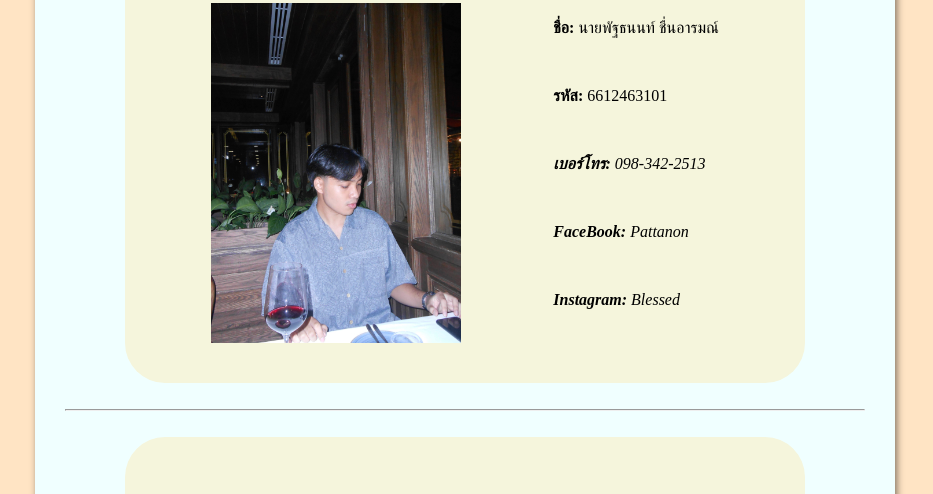
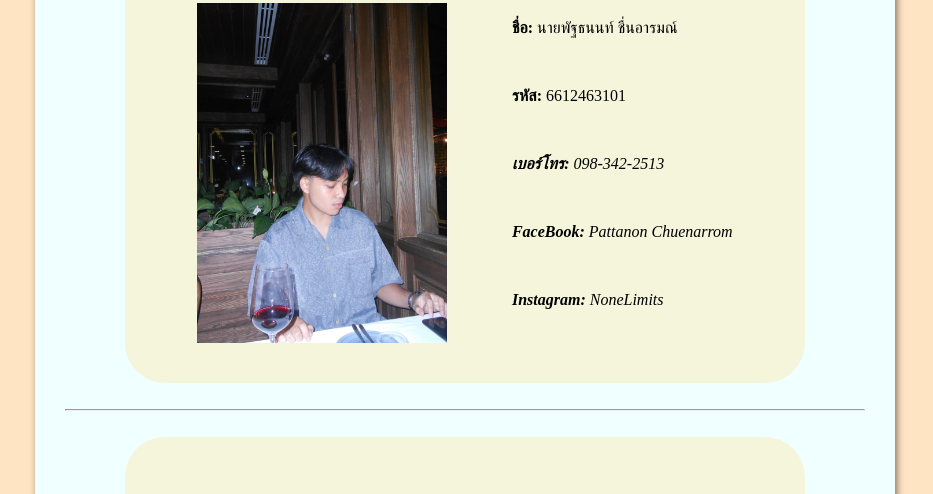
Before and after one commit to 66124630101-jpg/web-101, a plain HTML site: page index.html in a window 1280 px wide. Shown: the part 786-1280 px from the top of the page, without its empty margins (175-1108 px from the left). Drawn offline with Linux system fonts and the light colour scheme.

Commit message:
Revise personal details and hobby descriptions
Updated personal information and hobbies section.

```diff
--- a/index.html
+++ b/index.html
@@ -30,8 +30,8 @@
                     <p><strong>รหัส:</strong>&nbsp;6612463101</p><br>
                     <address>
                         <p><strong>เบอร์โทร:</strong>&nbsp;098-342-2513</p><br>
-                        <p><strong>FaceBook:</strong>&nbsp;Pattanon</p><br>
-                        <p><strong>Instagram:</strong>&nbsp;Blessed</p><br>
+                        <p><strong>FaceBook:</strong>&nbsp;Pattanon Chuenarrom</p><br>
+                        <p><strong>Instagram:</strong>&nbsp;NoneLimits</p><br>
                     </address>
                 </div>
             </div>
```
